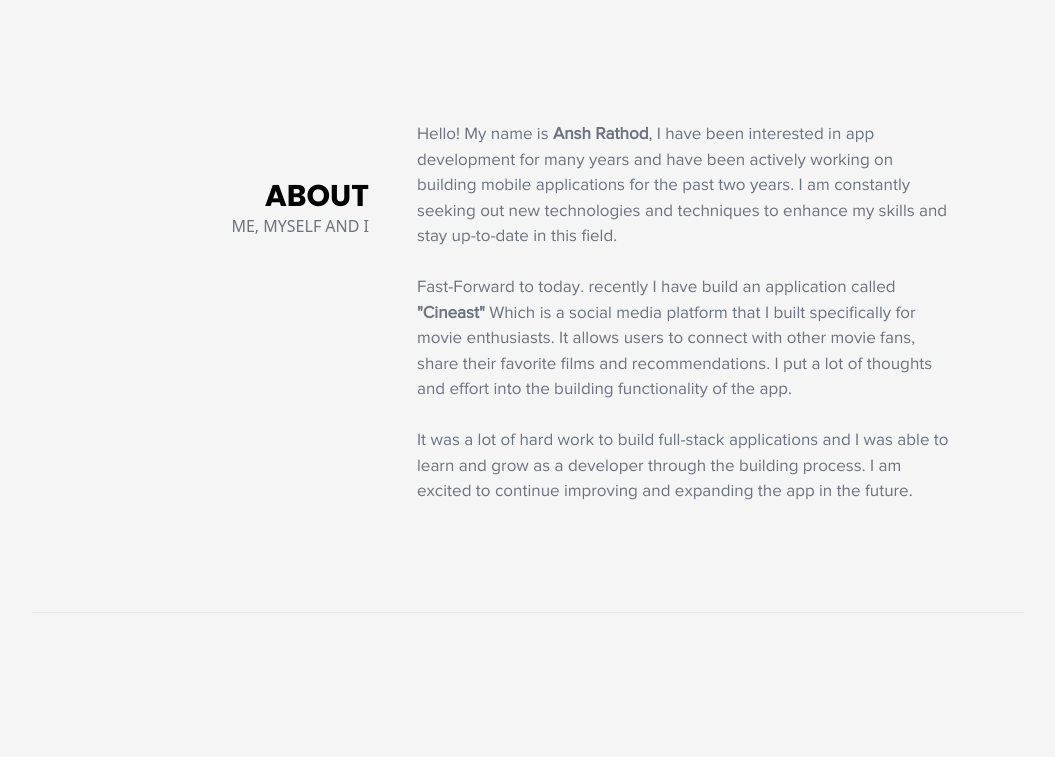
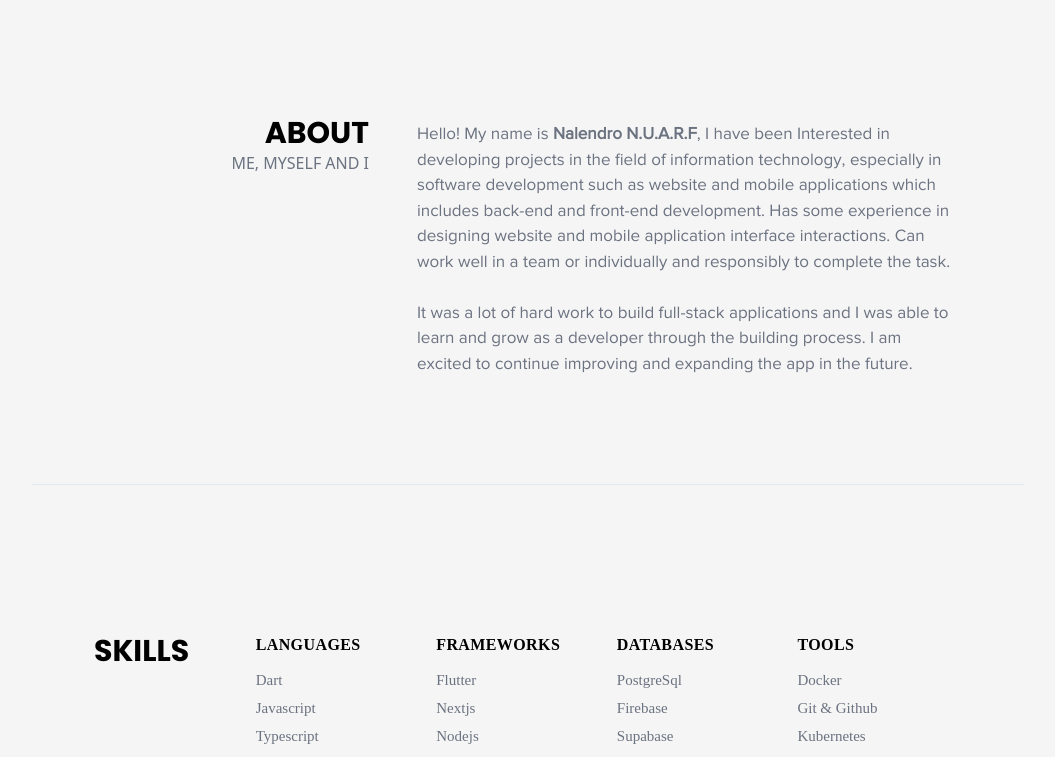
Before and after one commit to NNawval/Porto-web, a React (Vite) app: page / in a window 1280 px wide. Shown: the part 880-1637 px from the top of the page, without its empty margins (112-1167 px from the left). Built offline with nearby package versions, Linux system fonts and the light colour scheme; a web font is replaced by a local one.

Commit message:
edit deskripsi

```diff
--- a/src/component/About.jsx
+++ b/src/component/About.jsx
@@ -53,22 +53,7 @@ const About = () => {
           className=" font-proxima text-[17px] w-[65%] px-6 py-2 tablet:w-full mobile:w-full mobile:px-2 text-gray-500"
         >
           <motion.p variants={textUpAnimate}>
-            Hello! My name is <b>Ansh Rathod</b>, I have been interested in app
-            development for many years and have been actively working on
-            building mobile applications for the past two years. I am constantly
-            seeking out new technologies and techniques to enhance my skills and
-            stay up-to-date in this field.
-          </motion.p>
-          <br />
-          <motion.p variants={textUpAnimate}>
-            Fast-Forward to today. recently I have build an application called
-            <a href="https://app.cineast.in">
-              <b> &quot;Cineast&quot; </b>
-            </a>
-            Which is a social media platform that I built specifically for movie
-            enthusiasts. It allows users to connect with other movie fans, share
-            their favorite films and recommendations. I put a lot of thoughts
-            and effort into the building functionality of the app.
+            Hello! My name is <b>Nalendro N.U.A.R.F</b>, I have been Interested in developing projects in the field of information technology, especially in software development such as website and mobile applications which includes back-end and front-end development. Has some experience in designing website and mobile application interface interactions. Can work well in a team or individually and responsibly to complete the task.
           </motion.p>
           <br />
           <motion.p variants={textUpAnimate}>
--- a/src/component/Contact.jsx
+++ b/src/component/Contact.jsx
@@ -52,7 +52,7 @@ function Contact() {
       </div>
 
       <div className="content-center py-6 border-t-[0.6px] mobile:px-6 tablet:px-8 border-slate-200 text-center text-[14px] text-slate-500">
-        <p>© September 2024 Ansh Rathod. All rights reserved.</p>
+        <p>© June 2024 Nalendro. All rights reserved.</p>
       </div>
     </motion.div>
   );
```
